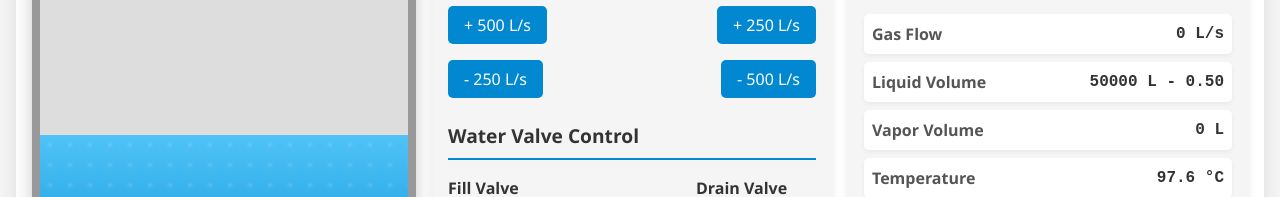
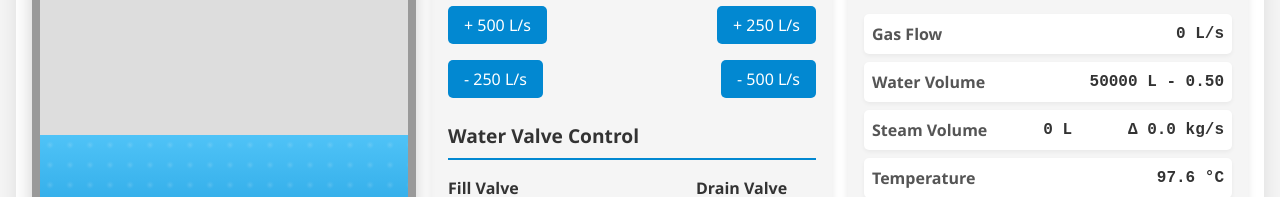
Before and after one commit to NarubyRiverlione/steamboiler, a React (Vite) app: page /boiler in a window 1280 px wide. Shown: the part 229-426 px from the top of the page. Built offline with nearby package versions, Linux system fonts and the light colour scheme.

Commit message:
delta steam mass

```diff
--- a/src/components/Boiler/BoilerReadouts.tsx
+++ b/src/components/Boiler/BoilerReadouts.tsx
@@ -13,6 +13,7 @@ const BoilerReadouts = () => {
       pressure,
       energyDelta,
       steamMass,
+      deltaSteamMass,
       energy,
       bypassValvePosition: BypassValvePosition,
       deltaWaterVolume,
@@ -41,15 +42,16 @@ const BoilerReadouts = () => {
       </div>
 
       <div className="readout-item">
-        <span className="label">Liquid Volume</span>
+        <span className="label">Water Volume</span>
         <span className="value">
           {waterVolume.toFixed(0)} L - {(waterVolume / TotalVolume).toFixed(2)}
         </span>
       </div>
 
       <div className="readout-item">
-        <span className="label">Vapor Volume</span>
+        <span className="label">Steam Volume</span>
         <span className="value">{vaporVolumeLiters.toFixed(0)} L</span>
+        <span className="value"> Δ {deltaSteamMass.toFixed(1)} kg/s</span>
       </div>
 
       <div className="readout-item">
--- a/src/context/Boiler/BoilerReducer.ts
+++ b/src/context/Boiler/BoilerReducer.ts
@@ -20,6 +20,7 @@ export const initialBoilerState: BoilerState = {
   bypassSteamFlowOut: 0, // g/s
   turbineSteamFlowOut: 0, // g/s
   deltaWaterVolume: 0,
+  deltaSteamMass: 0,
   mainSteamValve: false, // closed
 }
 
--- a/src/context/Boiler/BoilerTick.ts
+++ b/src/context/Boiler/BoilerTick.ts
@@ -91,8 +91,8 @@ function BoilerTick(boilerState: BoilerState): BoilerState {
 
   // --- Steam Removal Calculation ---
 
-  // Only attempt to remove steam if there's steam and the valve is open
-  if (boilerState.bypassValvePosition > 0 && boilerState.steamMass > 0) {
+  // Only attempt to remove steam if there's steam and the main steam valve is open
+  if (boilerState.mainSteamValve && boilerState.steamMass > 0) {
     const steamRemovalRate = (boilerState.bypassValvePosition / 100) * CstBoiler.MaxSteamRemovalRate
     removedSteamMass = Math.min(boilerState.steamMass, steamRemovalRate * CstSimulation.DeltaTime)
 
@@ -194,6 +194,7 @@ function BoilerTick(boilerState: BoilerState): BoilerState {
     bypassSteamFlowOut: newBypassOutFlow,
     turbineSteamFlowOut: newTurbineOutFlow,
     deltaWaterVolume: newWaterVolume - boilerState.waterVolume,
+    deltaSteamMass: (generatedSteamMass - removedSteamMass) / CstSimulation.DeltaTime,
   }
 }
 
--- a/src/utils/boilerCalculations.ts
+++ b/src/utils/boilerCalculations.ts
@@ -48,7 +48,7 @@ export function calculateHeatingEnergy(waterMass: number, currentTemp: number, t
 
   return waterMass * specificHeat * (targetTemp - currentTemp)
 }
-
+/*
 // Calculate new temperature based on current energy and added energy
 export function calculateNewTemperature(waterMass: number, currentTemp: number, addedEnergy: number): number {
   // If no water, temperature doesn't change
@@ -61,7 +61,7 @@ export function calculateNewTemperature(waterMass: number, currentTemp: number,
 
   return currentTemp + addedEnergy / (waterMass * specificHeat)
 }
-
+*/
 // Calculate boiling point based on pressure
 export function calculateBoilingPoint(pressure: number): number {
   // Use the getBoilingPoint function from steamTable.ts
```
Also changed, not shown: src/context/Boiler/BoilerTypes.ts (+7 -6 lines).
